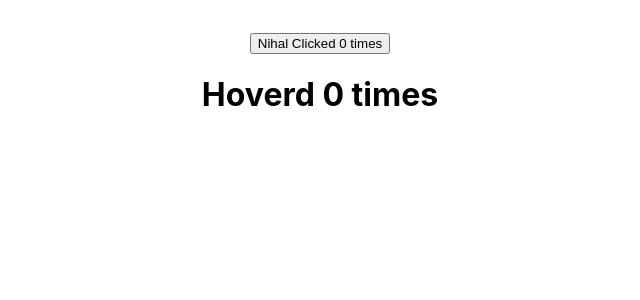
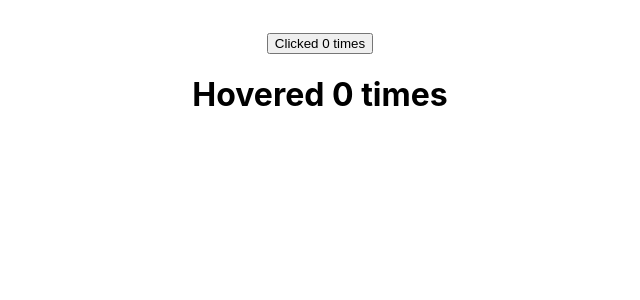
Before and after one commit to nihalshanp/learning-react, a React (Create React App) app: page / in a window 1280 px wide. Shown: the top 300 px of the page, without its empty margins (320-960 px from the left). Built offline with nearby package versions, Linux system fonts and the light colour scheme.

Commit message:
learned about Renderimg props

```diff
--- a/src/App.js
+++ b/src/App.js
@@ -1,14 +1,29 @@
 import React, { Component }  from 'react'
 import './App.css';
-import ClickCounter from './Component/ClickCounter'
-import HoverCounter from './Component/HoverCounter'
+import ClickCounterTow from './Component/ClickCounterTow'
+import HoverCounterTow from './Component/HoverCounterTow'
+import User from './Component/User'
+import Counter from './Component/Counter'
 
 class App extends Component {
   render(){
   return (
     <div className="App">
-        <ClickCounter name='Nihal'/>
-        <HoverCounter/>
+
+        <Counter>
+        {(count, incrementCount) => (
+            <ClickCounterTow count={count} incrementCount={incrementCount}/>
+        )}
+        </Counter>
+        <Counter>
+        {(count, incrementCount) => (
+                <HoverCounterTow count={count} incrementCount={incrementCount}/>
+            )}
+            </Counter>
+
+       {/* <ClickCounterTow/>
+        <HoverCounterTow/>
+        <User name={(isLoggedin) => isLoggedin ? 'Nihal shan' : 'Guest'}/>*/}
     </div>
   );
   }
--- /dev/null
+++ b/src/Component/ClickCounterTow.js
@@ -0,0 +1,15 @@
+import React, { Component } from 'react'
+
+export default class ClickCounterTow extends Component {
+
+    render() {
+
+        const { count, incrementCount } = this.props
+
+        return (
+            <div>
+                <button onClick={incrementCount}>Clicked {count} times</button>
+            </div>
+        )
+    }
+}
--- /dev/null
+++ b/src/Component/Counter.js
@@ -0,0 +1,28 @@
+import React, { Component } from 'react'
+
+export default class Counter extends Component {
+
+        constructor(){
+            super()
+           this.state={
+            count: 0
+            }
+        }
+
+        incrementCount = () => {
+            this.setState(prevState => {
+                return {
+                    count: prevState.count + 1
+                }
+            })
+        }
+
+    render() {
+        return (
+            <div>
+                {/*{this.props.render(this.state.count, this.incrementCount)}*/}
+                {this.props.children(this.state.count, this.incrementCount)}
+            </div>
+        )
+    }
+}
--- /dev/null
+++ b/src/Component/HoverCounterTow.js
@@ -0,0 +1,17 @@
+import React, { Component } from 'react'
+
+export default class HoverCounterTow extends Component {
+
+
+
+    render() {
+
+        const { count, incrementCount } = this.props
+
+        return (
+            <div>
+                <h1 onMouseOver={incrementCount}>Hovered {count} times</h1>
+            </div>
+        )
+    }
+}
--- /dev/null
+++ b/src/Component/User.js
@@ -0,0 +1,11 @@
+import React, { Component } from 'react'
+
+export default class User extends Component {
+    render() {
+        return (
+            <div>
+                {this.props.name(false)}
+            </div>
+        )
+    }
+}
```
